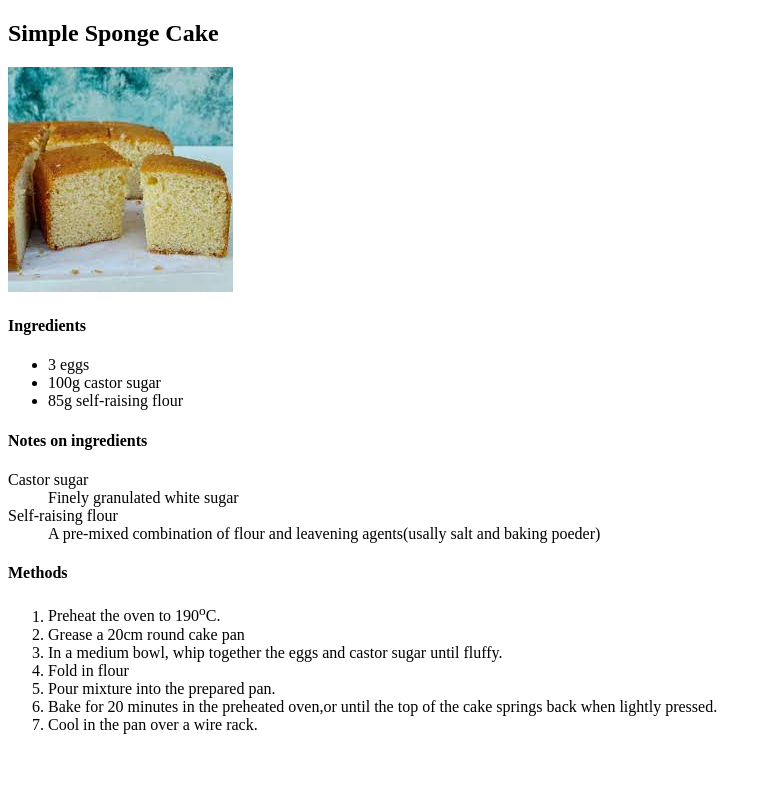
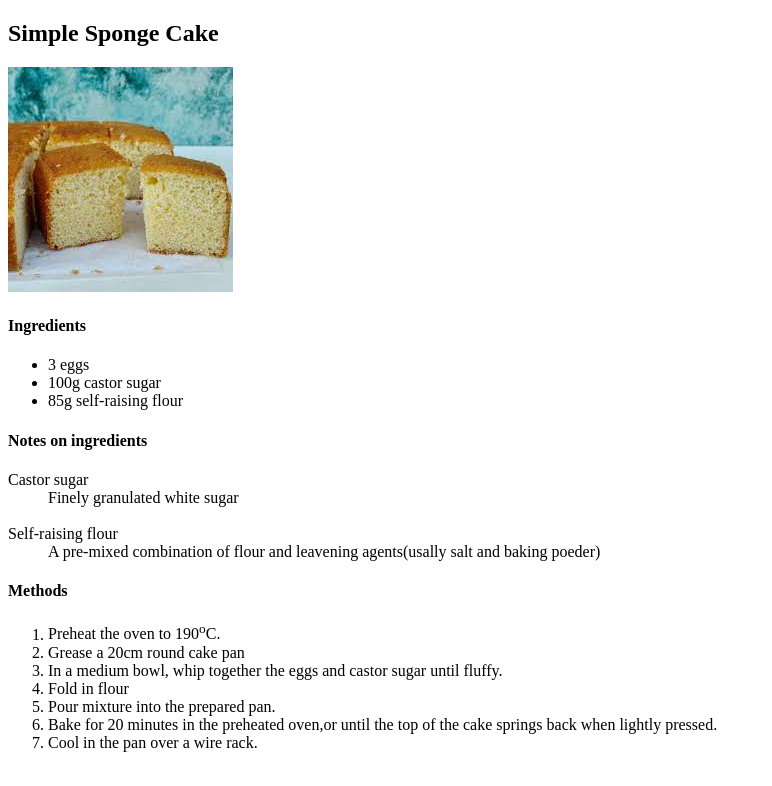
Before and after one commit to Shah-Fahad124/Recipe-Project-with-HTML, a plain HTML site: page index.html in a window 1280 px wide. Shown: the whole page, without its empty margins (0-772 px from the left). Drawn offline with Linux system fonts and the light colour scheme.

Commit message:
modified

```diff
--- a/index.html
+++ b/index.html
@@ -21,7 +21,7 @@
     <h4>Notes on ingredients</h4>
     <dl>
         <dt>Castor sugar</dt>
-        <dd>Finely granulated white sugar</dd>
+        <dd>Finely granulated white sugar</dd> <br>
 
         <dt>Self-raising flour</dt>
         <dd>A pre-mixed combination of flour and leavening agents(usally salt and baking poeder)</dd>
```
